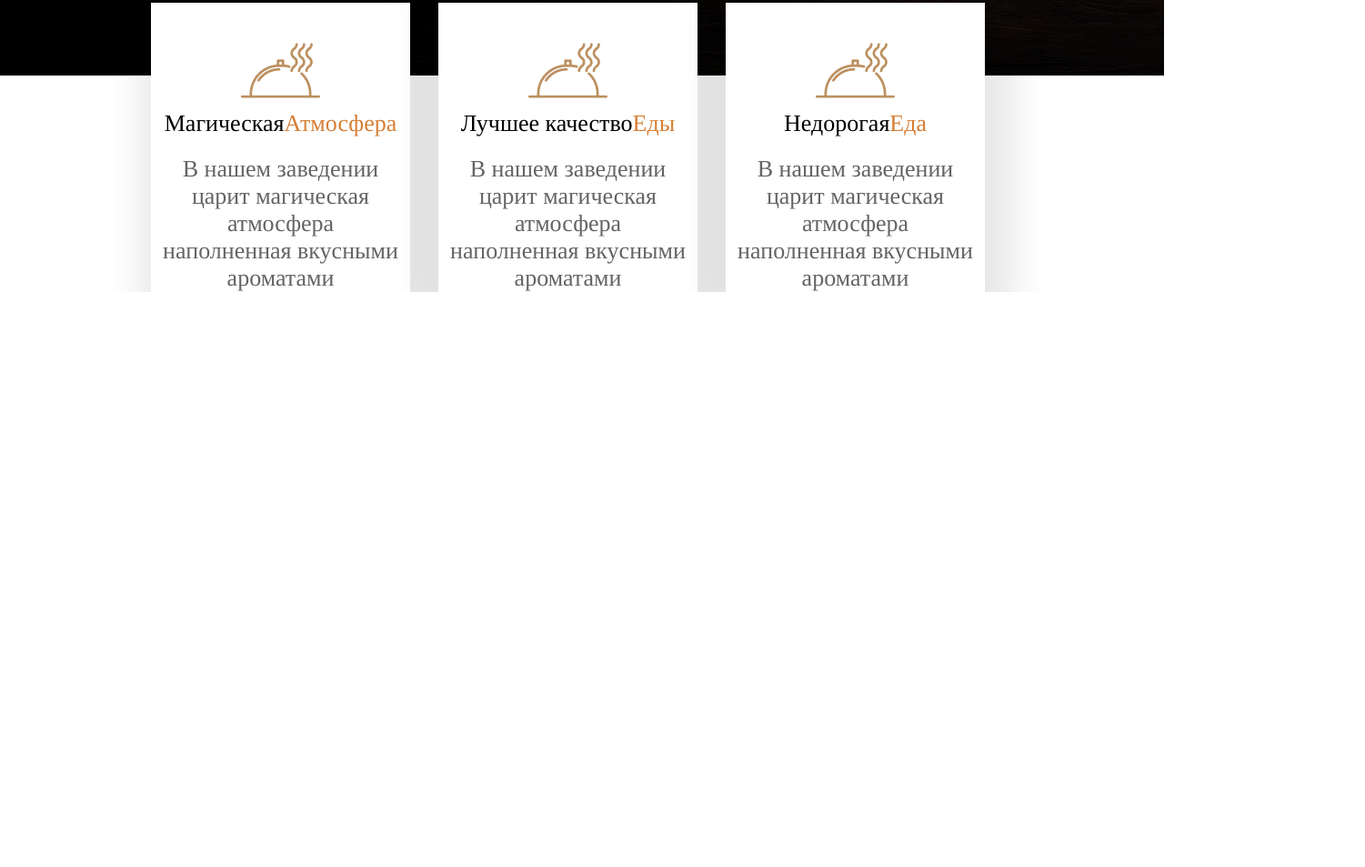
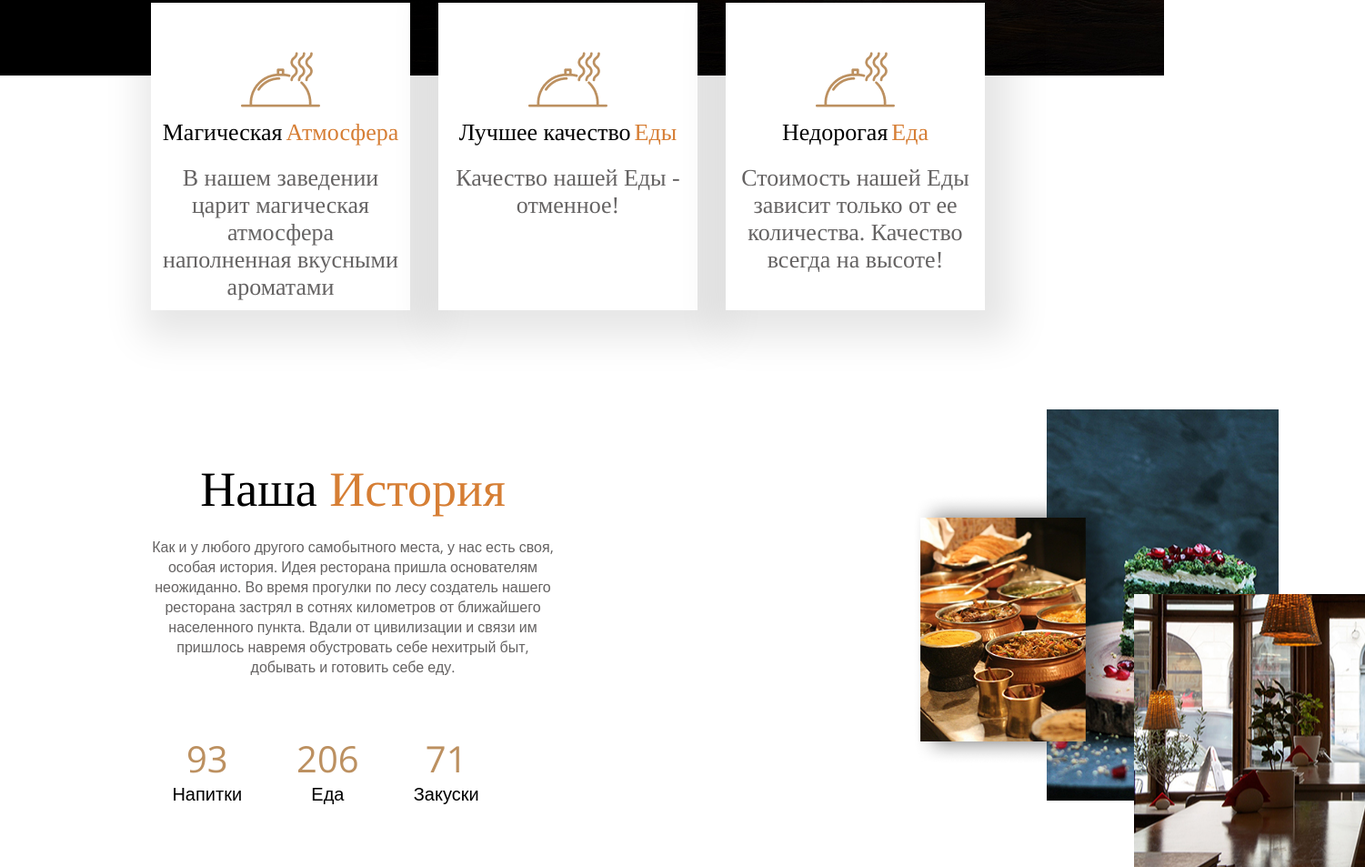
Before and after one commit to ArtjomM/SushiSite, a plain HTML site: page sushi_Site/index.html in a window 1280 px wide. Shown: the part 717-1670 px from the top of the page at 91% size, 1501 px wide, since content can reach past the window. Before the commit the page ends 1038 px from the top, so only its background shows below. Drawn offline with nearby package versions, Linux system fonts and the light colour scheme.

Commit message:
Our history added
Block Our history

```diff
--- a/sushi_Site/index.html
+++ b/sushi_Site/index.html
@@ -85,10 +85,7 @@
               <img class="card-img" src="card.png" alt="" />
             </div>
             <div class="card-title">Лучшее качество <span>Еды</span></div>
-            <div class="card-desc">
-              В нашем заведении царит магическая атмосфера наполненная вкусными
-              ароматами
-            </div>
+            <div class="card-desc">Качество нашей Еды - отменное!</div>
           </div>
           <div class="card">
             <div class="card-image">
@@ -96,12 +93,39 @@
             </div>
             <div class="card-title">Недорогая <span>Еда</span></div>
             <div class="card-desc">
-              В нашем заведении царит магическая атмосфера наполненная вкусными
-              ароматами
+              Стоимость нашей Еды зависит только от ее количества. Качество
+              всегда на высоте!
             </div>
           </div>
         </div>
       </div>
     </div>
+    <div class="history">
+      <div class="container">
+        <div class="history-holder">
+        <div class="history-wrapper">
+          <div class="history-title">Наша <span>История</span></div>
+          <div class="histry-desc">
+            Как и у любого другого самобытного места, у нас есть своя, особая
+            история. Идея ресторана пришла основателям неожиданно. Во время
+            прогулки по лесу создатель нашего ресторана застрял в сотнях
+            километров от ближайшего населенного пункта. Вдали от цивилизации и
+            связи им пришлось навремя обустровать себе нехитрый быт, добывать и
+            готовить себе еду.
+          </div>
+          <div class="history-number">
+            <div class="number-item">93 <span>Напитки</span></div>
+            <div class="number-item">206 <span>Еда</span></div>
+            <div class="number-item">71 <span>Закуски</span></div>
+          </div>
+        </div>
+        <div class="history-images">
+          <img class="imgages-1" src="1.png" alt="">
+          <img class="imgages-2" src="2.png" alt="">
+          <img class="imgages-3" src="3.png" alt="">
+        </div>
+      </div>
+      </div>
+    </div>
   </body>
 </html>
--- a/sushi_Site/style.css
+++ b/sushi_Site/style.css
@@ -166,7 +166,7 @@ body {
   margin-right: 31px;
   background-color: #fff;
   margin-top: -80px;
-  padding: 0px 10px;
+  padding: 10px 10px;
 }
 .card-image {
   display: flex;
@@ -182,8 +182,9 @@ body {
   font-size: 26px;
   font-weight: 400;
 }
-.card-title span{
-    color: #d67e35;
+.card-title span {
+  color: #d67e35;
+  margin-left: 4px;
 }
 .card-desc {
   text-align: center;
@@ -193,3 +194,79 @@ body {
   font-weight: 400;
   color: #656363;
 }
+.history {
+  margin-top: 166px;
+}
+.history-holder {
+  display: flex;
+}
+.history-wrapper {
+  width: 444px;
+  height: 442px;
+}
+.history-title {
+  height: 62px;
+  color: #000000;
+  font-family: "Tinos", serif;
+  font-weight: 400;
+  font-size: 54px;
+  line-height: 62px;
+  text-align: center;
+  margin-bottom: 21px;
+}
+.history-title span {
+  color: #d67e34;
+}
+.histry-desc {
+  height: 217px;
+  font-weight: 400;
+  font-size: 16px;
+  line-height: 22px;
+  text-align: center;
+  color: #656363;
+}
+.history-number {
+  display: flex;
+  justify-content: center;
+}
+.number-item {
+  margin-right: 60px;
+  color: #bc9060;
+  text-align: center;
+  font-weight: 400;
+  font-size: 40px;
+  line-height: 54px;
+}
+.number-item span {
+  display: block;
+  color: #000000;
+  font-size: 20px;
+  line-height: 24px;
+}
+.history-images {
+  position: relative;
+}
+.imgages-1 {
+  position: absolute;
+  z-index: 999;
+  top: 35px;
+  left: 392px;
+  width: 233px;
+  height: 300px;
+}
+.imgages-2 {
+  position: absolute;
+  z-index: -1;
+  top: -57px;
+  left: 541px;
+  width: 255px;
+  height: 430px;
+}
+.imgages-3 {
+  position: absolute;
+  z-index: 1;
+  top: 146px;
+  left: 637px;
+  width: 254px;
+  height: 300px;
+}
```
Also changed, not shown: sushi_Site/1.png (added), sushi_Site/2.png (added), sushi_Site/3.png (added), sushi_Site/history.png (added).
